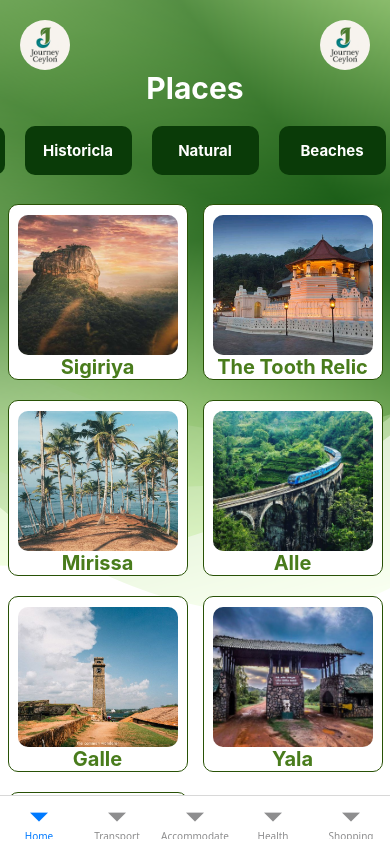
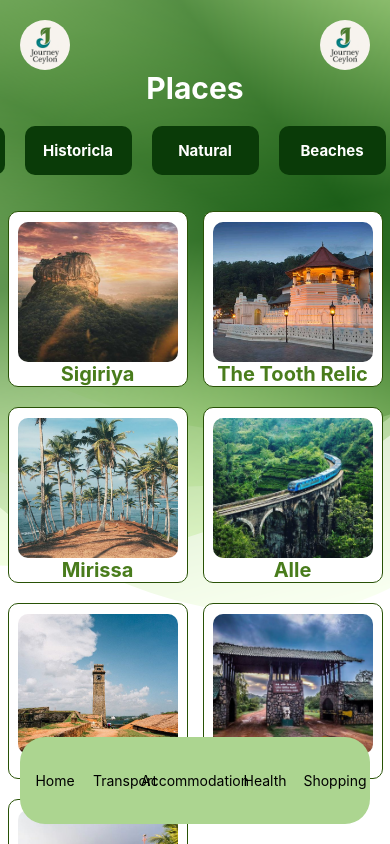
Before and after one commit to Avishka-kavishan/Travel_APP, a React Native app: screen /HomeTab in a window 390 px wide. Built offline with nearby package versions, Linux system fonts and the light colour scheme.

Commit message:
custormize bottom tab bar

```diff
--- /dev/null
+++ b/src/components/CustomBottomTab.tsx
@@ -0,0 +1,83 @@
+import { View, Text, Pressable,StyleSheet, useWindowDimensions } from 'react-native'
+import React from 'react'
+import { BottomTabBarProps } from '@react-navigation/bottom-tabs';
+
+const CustomBottomTab = ({state, navigation,descriptors} : BottomTabBarProps) => {
+    const {width} = useWindowDimensions();
+    const MARGIN = 20;
+    const TAB_BAR_WIDTH = width - 2 * MARGIN;
+    const TAB_WIDTH = TAB_BAR_WIDTH / state.routes.length;
+
+  return (
+    <View style={[styles.container, {width: TAB_BAR_WIDTH, bottom: MARGIN}]}>
+      {state.routes.map((route, index) => {
+        const { options } = descriptors[route.key];
+
+        const isFocused = state.index === index;
+
+        const onPress = () => {
+          const event = navigation.emit({
+            type: 'tabPress',
+            target: route.key,
+            canPreventDefault: true,
+          });
+
+          if (!isFocused && !event.defaultPrevented) {
+            navigation.navigate(route.name, route.params);
+          }
+        };
+
+        const onLongPress = () => {
+          navigation.emit({
+            type: 'tabLongPress',
+            target: route.key,
+          });
+        };
+
+        return (
+          <Pressable
+            accessibilityState={isFocused ? { selected: true } : {}}
+            accessibilityLabel={options.tabBarAccessibilityLabel}
+            testID={options.tabBarButtonTestID}
+            onPress={onPress}
+            onLongPress={onLongPress}
+            style={{ flex: 1 }}
+          >
+            <View style={styles.ButContainer}>
+
+                <Text style={styles.tabText}>
+                    {route.name}
+                </Text>
+            </View>
+          </Pressable>
+        );
+      })}
+    </View>
+  )
+}
+
+const styles = StyleSheet.create({
+    container:{
+        flex:1,
+        flexDirection: 'row',
+        height:87,
+        position: 'absolute',
+        alignSelf:'center',
+        backgroundColor: '#ACD590',
+        borderRadius:25,
+        alignItems: 'center',
+        justifyContent: 'space-between',
+        overflow: 'hidden',
+
+    },
+    tabText:{
+
+    },
+    ButContainer:{
+        flex:1,
+        justifyContent:'center',
+        alignItems: 'center',
+    }
+})
+
+export default CustomBottomTab
--- a/src/screen/Accommodation.tsx
+++ b/src/screen/Accommodation.tsx
@@ -1,11 +1,14 @@
 import { View, Text } from 'react-native'
 import React from 'react'
+import BackImg from '../components/BackImg'
 
 const Accommodation = () => {
   return (
-    <View>
-      <Text>Accommodation</Text>
-    </View>
+    <BackImg>
+        <View>
+            <Text>Accommodation</Text>
+        </View>
+    </BackImg>
   )
 }
 
--- a/src/screen/Health.tsx
+++ b/src/screen/Health.tsx
@@ -1,11 +1,14 @@
 import { View, Text } from 'react-native'
 import React from 'react'
+import BackImg from '../components/BackImg'
 
 const Health = () => {
   return (
-    <View>
-      <Text>Health</Text>
-    </View>
+    <BackImg>
+      <View>
+        <Text>Health</Text>
+      </View>
+    </BackImg>
   )
 }
 
--- a/src/screen/HomeTab.tsx
+++ b/src/screen/HomeTab.tsx
@@ -1,78 +1,35 @@
-import {Alert, StyleSheet} from 'react-native';
+import { StyleSheet } from 'react-native';
 import {
-  BottomTabBarProps,
   createBottomTabNavigator,
 } from '@react-navigation/bottom-tabs';
 import React from 'react';
-
-
+import Home from './Home';
+import Transport from './Transport';
+import Accommodation from './Accommodation';
+import Health from './Health';
+import Shopping from './Shopping';
+import CustomBottomTab from '../components/CustomBottomTab';
 
 export type BottomTabParamList = {
   Home: undefined;
   Shopping: undefined;
   Health: undefined;
   Transport: undefined;
-  Accommodate: undefined;
+  Accommodation: undefined;
 };
 
-
-import { Text, View } from 'react-native';
-import { NavigationContainer } from '@react-navigation/native';
-import Home from './Home';
-import Transport from './Transport';
-import Accommodation from './Accommodation';
-import Health from './Health';
-import Shopping from './Shopping';
-
-
-function HomeScreen({ navigation }:any) {
-  React.useEffect(() => {
-    const unsubscribe = navigation.addListener('tabPress', (e:any) => {
-      // Prevent default behavior
-      e.preventDefault();
-
-      Alert.alert('Default behavior prevented');
-      // Do something manually
-      // ...
-    });
-
-    return unsubscribe;
-  }, [navigation]);
-
-  return (
-    <View style={{ flex: 1, justifyContent: 'center', alignItems: 'center' }}>
-      <Text>Home!</Text>
-    </View>
-  );
-}
-
-function SettingsScreen() {
-  return (
-    <View style={{ flex: 1, justifyContent: 'center', alignItems: 'center' }}>
-      <Text>Settings!</Text>
-    </View>
-  );
-}
-
-function TransportScreen() {
-    return (
-      <View style={{ flex: 1, justifyContent: 'center', alignItems: 'center' }}>
-        <Text>Settings!</Text>
-      </View>
-    );
-  }
 const Tab = createBottomTabNavigator<BottomTabParamList>();
 
 export default function HomeTab() {
   return (
-
-      <Tab.Navigator screenOptions={{headerShown:false}}>
-        <Tab.Screen name="Home" component={Home}  />
-        <Tab.Screen name="Transport" component={Transport} />
-        <Tab.Screen name="Accommodate" component={Accommodation} />
-        <Tab.Screen name="Health" component={Health} />
-        <Tab.Screen name="Shopping" component={Shopping} />
-      </Tab.Navigator>
-
+    <Tab.Navigator
+      screenOptions={{ headerShown: false }}
+      tabBar={(props) => <CustomBottomTab {...props} />}>
+      <Tab.Screen name="Home" component={Home} />
+      <Tab.Screen name="Transport" component={Transport} />
+      <Tab.Screen name="Accommodation" component={Accommodation} />
+      <Tab.Screen name="Health" component={Health} />
+      <Tab.Screen name="Shopping" component={Shopping} />
+    </Tab.Navigator>
   );
 }
--- a/src/screen/Shopping.tsx
+++ b/src/screen/Shopping.tsx
@@ -1,11 +1,14 @@
 import { View, Text } from 'react-native'
 import React from 'react'
+import BackImg from '../components/BackImg'
 
 const Shopping = () => {
   return (
-    <View>
-      <Text>Shopping</Text>
-    </View>
+    <BackImg>
+        <View>
+            <Text>Shopping</Text>
+        </View>
+    </BackImg>
   )
 }
 
--- a/src/screen/Transport.tsx
+++ b/src/screen/Transport.tsx
@@ -1,11 +1,14 @@
 import { View, Text } from 'react-native'
 import React from 'react'
+import BackImg from '../components/BackImg'
 
 const Transport = () => {
   return (
-    <View>
-      <Text>Transport</Text>
-    </View>
+    <BackImg>
+      <View>
+        <Text>Transport</Text>
+      </View>
+    </BackImg>
   )
 }
 
```
Also changed, not shown: src/components/ButtonTabIcon.tsx (added, +12 -0 lines), src/screen/Home.tsx (line endings or trailing spaces).
